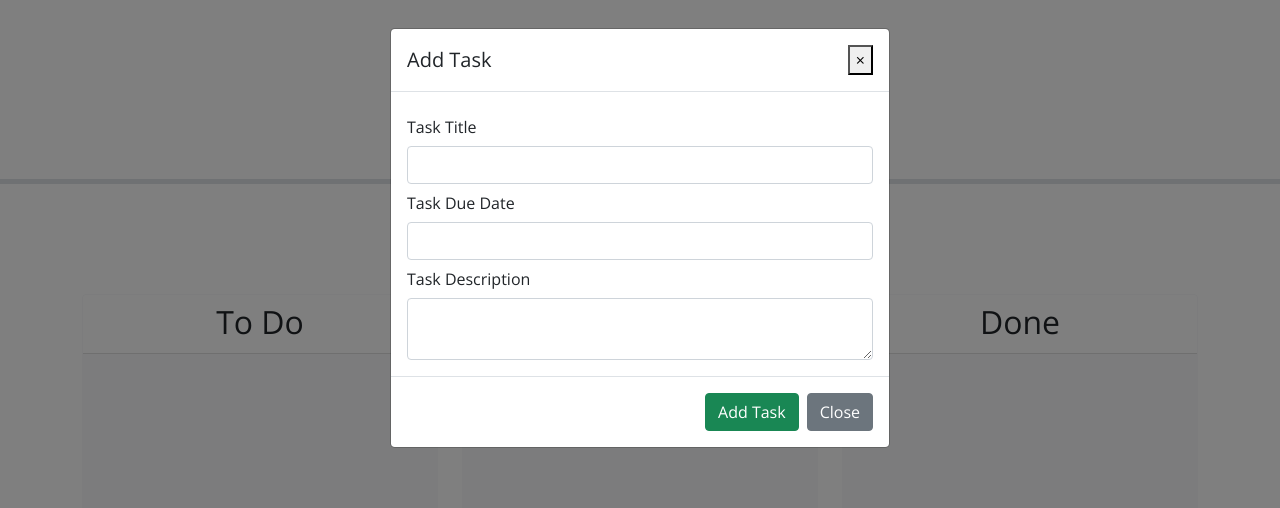
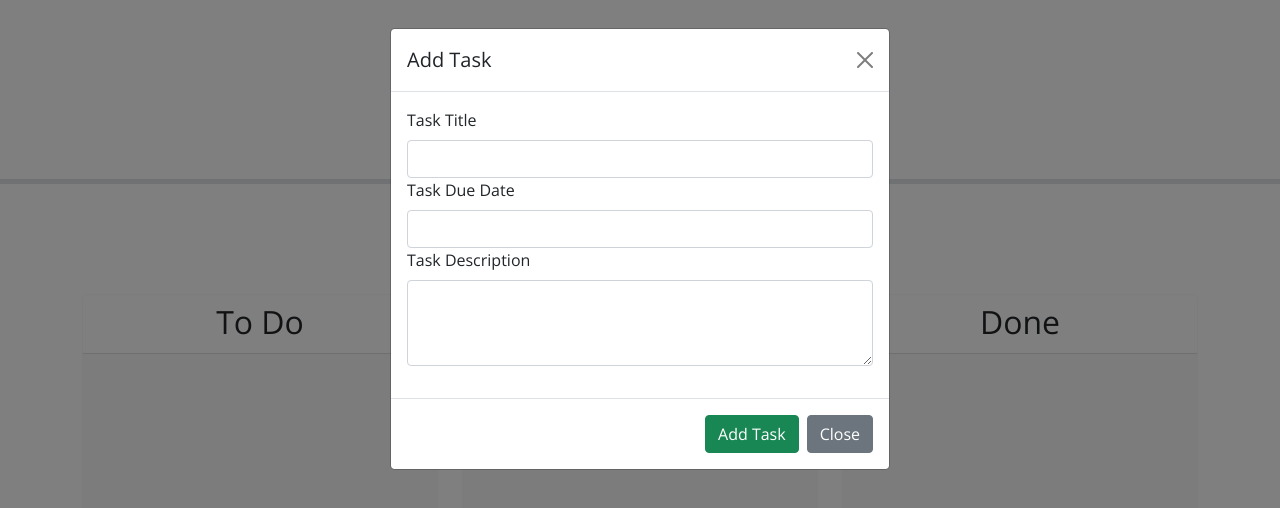
Before and after one commit to DeadSeaTupperware/Homework5-Task-Board, a plain HTML site: page Develop/index.html in a window 1280 px wide. Both pictures are taken after a click on the button "Add Task". Drawn offline with nearby package versions, Linux system fonts and the light colour scheme.

Commit message:
got datepicker working

```diff
--- a/Develop/assets/js/script.js
+++ b/Develop/assets/js/script.js
@@ -46,8 +46,7 @@ function renderTaskList() {
 
 
 // Todo: create a function to handle adding a new task
-function handleAddTask(event){
-    event.preventDefault();
+function handleAddTask(){
 
     const title = $("#task-title").val().trim();
     const description = $("#task-desc").val().trim();
@@ -95,3 +94,24 @@ $(document).ready(function () {
 addTaskButton.addEventListener('click', function (event) {
 handleAddTask();
 });
+
+$(document).ready(function () {
+    renderTaskList();
+
+    $("#formModal").on("shown.bs.modal", function () {
+      $("#title").focus();
+    });
+
+    $("#addTaskForm").on("submit", handleAddTask);
+
+    $(document).on("click", ".delete-btn", handleDeleteTask);
+
+    $(".lane").droppable({
+      accept: ".task-card",
+      drop: handleDrop
+    });
+
+    $("#deadline").datepicker({
+      dateFormat: "yy-mm-dd"
+    });
+  });
--- a/Develop/index.html
+++ b/Develop/index.html
@@ -26,30 +26,30 @@
     </div>
     <!-- Todo: Create a modal with a form to add tasks -->
 
-    <div id="formModal" class="modal fade" tabindex="-1" role="dialog">
+    <div id="formModal" class="modal fade" tabindex="-1" aria-labelledby="exampleModalLabel" aria-hidden="true" role="dialog">
       <div class="modal-dialog" role="document">
         <div class="modal-content">
           <div class="modal-header">
-            <h5 class="modal-title">Add Task</h5>
-            <button type="button" class="close" data-bs-dismiss="modal" aria-label="Close">
-              <span aria-hidden="true">&times;</span>
+            <h5 class="modal-title" id="exampleMOdalLabel">Add Task</h5>
+            <button type="button" class="btn-close" data-bs-dismiss="modal" aria-label="Close">
             </button>
           </div>
+            <form id="addTaskForm">
               <div class="modal-body">
-            <form id="blog-form" method="POST">
-              <div class="form-group">
-              <label for="task-title" class="col-form-label">Task Title</label>
-              <input type="text" class="form-control" id="task-title">
-              <label for="task-duedate" class="col-form-label">Task Due Date</label>
-              <input type="text" class="form-control" id="task-duedate">
+                <div class="mb-3">
+                  <label for="task-title" class="form-label">Task Title</label>
+                  <input type="text" class="form-control" id="task-title" required>
+                  <label for="task-duedate" class="form-label">Task Due Date</label>
+                  <input type="text" class="form-control" id="task-duedate" required>
+                  <label for="task-desc" class="form-label">Task Description</label>
+                  <textarea class="form-control" id="task-desc"  rows="3" required></textarea>
                 </div>
-              <label for="task-desc" class="col-form-label">Task Description</label>
-              <textarea class="form-control" id="task-desc"></textarea>
             </div>
             <div class="modal-footer">
               <button type="button" class="btn btn-success">Add Task</button>
               <button type="button" class="btn btn-secondary" data-bs-dismiss="modal">Close</button>
           </div>
+          </form>
         </div>
       </div>
     </div>
@@ -97,6 +97,15 @@
     integrity="sha256-iu/zLUB+QgISXBLCW/mcDi/rnf4m4uEDO0wauy76x7U=" crossorigin="anonymous"></script>
 
   <script src="./assets/js/script.js"></script>
+
+  <script>
+    $(document).ready(function () {
+      $("#task-duedate").datepicker({
+        dateFormat: "yy-mm-dd"
+      });
+    });
+
+  </script>
 </body>
 
 </html>
```
Lines whose indentation alone changed are shown as unchanged.
